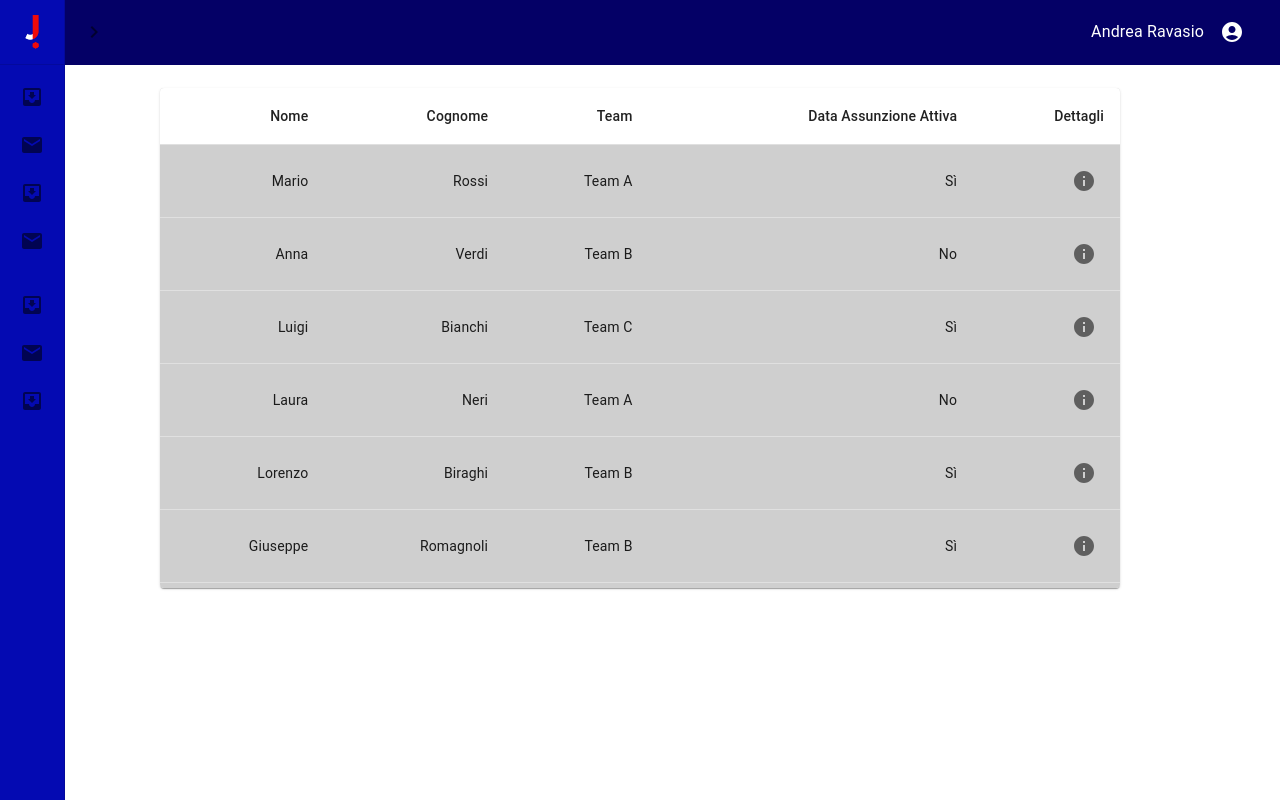
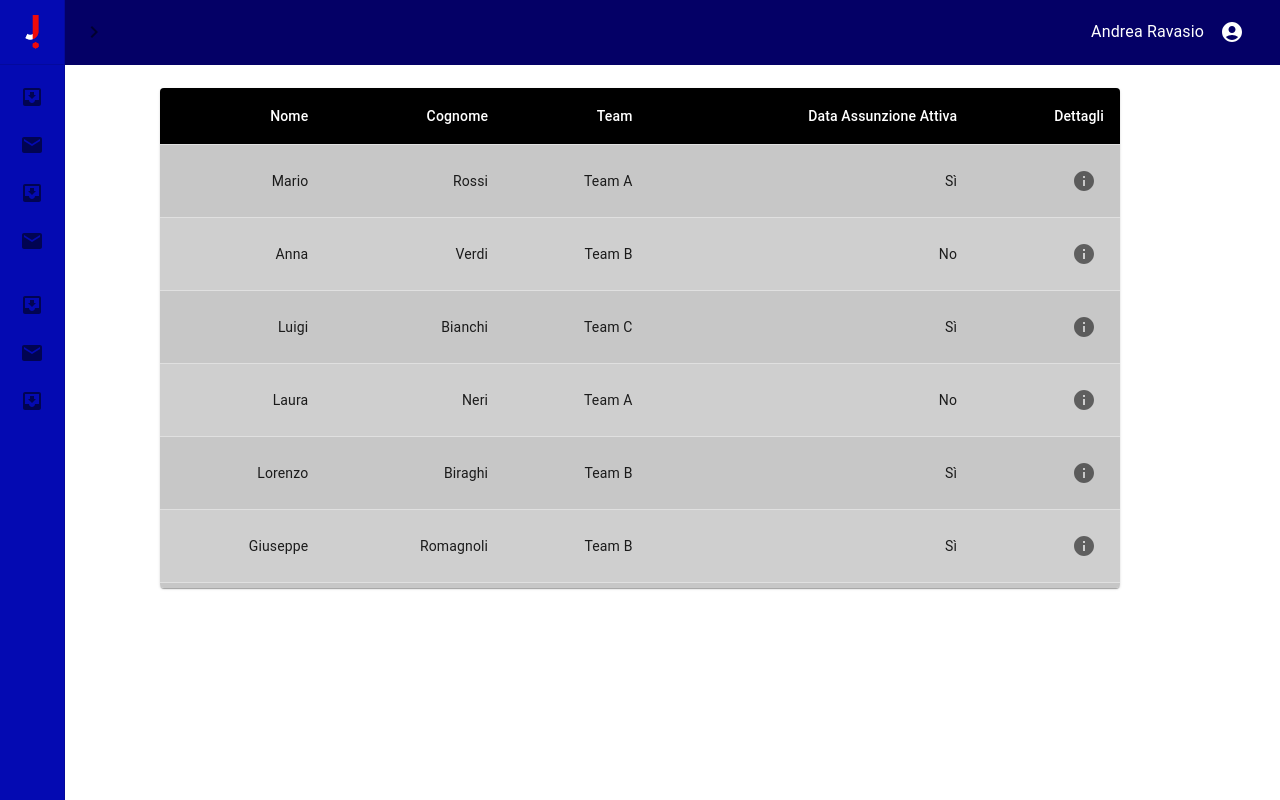
Before and after one commit to psiep8/template-jakala, a React (Create React App) app: page /homepage in a window 1280 px wide. Built offline with nearby package versions, Linux system fonts and the light colour scheme.

Commit message:
tabella modificata stile

```diff
--- a/src/Components/TableCustom.js
+++ b/src/Components/TableCustom.js
@@ -1,6 +1,7 @@
 import Table from "@mui/material/Table";
+import { styled } from "@mui/material/styles";
 import TableBody from "@mui/material/TableBody";
-import TableCell from "@mui/material/TableCell";
+import TableCell, { tableCellClasses } from "@mui/material/TableCell";
 import TableContainer from "@mui/material/TableContainer";
 import TableHead from "@mui/material/TableHead";
 import TableRow from "@mui/material/TableRow";
@@ -22,6 +23,26 @@ const rows = [
   createData("Andrea", "Ravasio", "Team B", "Sì"),
 ];
 
+const StyledTableCell = styled(TableCell)(({ theme }) => ({
+  [`&.${tableCellClasses.head}`]: {
+    backgroundColor: theme.palette.common.black,
+    color: theme.palette.common.white,
+  },
+  [`&.${tableCellClasses.body}`]: {
+    fontSize: 14,
+  },
+}));
+
+const StyledTableRow = styled(TableRow)(({ theme }) => ({
+  "&:nth-of-type(odd)": {
+    backgroundColor: theme.palette.action.hover,
+  },
+  // hide last border
+  "&:last-child td, &:last-child th": {
+    border: 0,
+  },
+}));
+
 function TableCustom() {
   return (
     <>
@@ -35,16 +56,18 @@ function TableCustom() {
             >
               <TableHead>
                 <TableRow>
-                  <TableCell align="right">Nome</TableCell>
-                  <TableCell align="right">Cognome</TableCell>
-                  <TableCell align="right">Team</TableCell>
-                  <TableCell align="right">Data Assunzione Attiva</TableCell>
-                  <TableCell align="right">Dettagli</TableCell>
+                  <StyledTableCell align="right">Nome</StyledTableCell>
+                  <StyledTableCell align="right">Cognome</StyledTableCell>
+                  <StyledTableCell align="right">Team</StyledTableCell>
+                  <StyledTableCell align="right">
+                    Data Assunzione Attiva
+                  </StyledTableCell>
+                  <StyledTableCell align="right">Dettagli</StyledTableCell>
                 </TableRow>
               </TableHead>
               <TableBody>
                 {rows.map((row) => (
-                  <TableRow
+                  <StyledTableRow
                     key={row.name}
                     sx={{ "&:last-child td, &:last-child th": { border: 0 } }}
                   >
@@ -59,7 +82,7 @@ function TableCustom() {
                         <InfoIcon></InfoIcon>
                       </IconButton>
                     </TableCell>
-                  </TableRow>
+                  </StyledTableRow >
                 ))}
               </TableBody>
             </Table>
```
